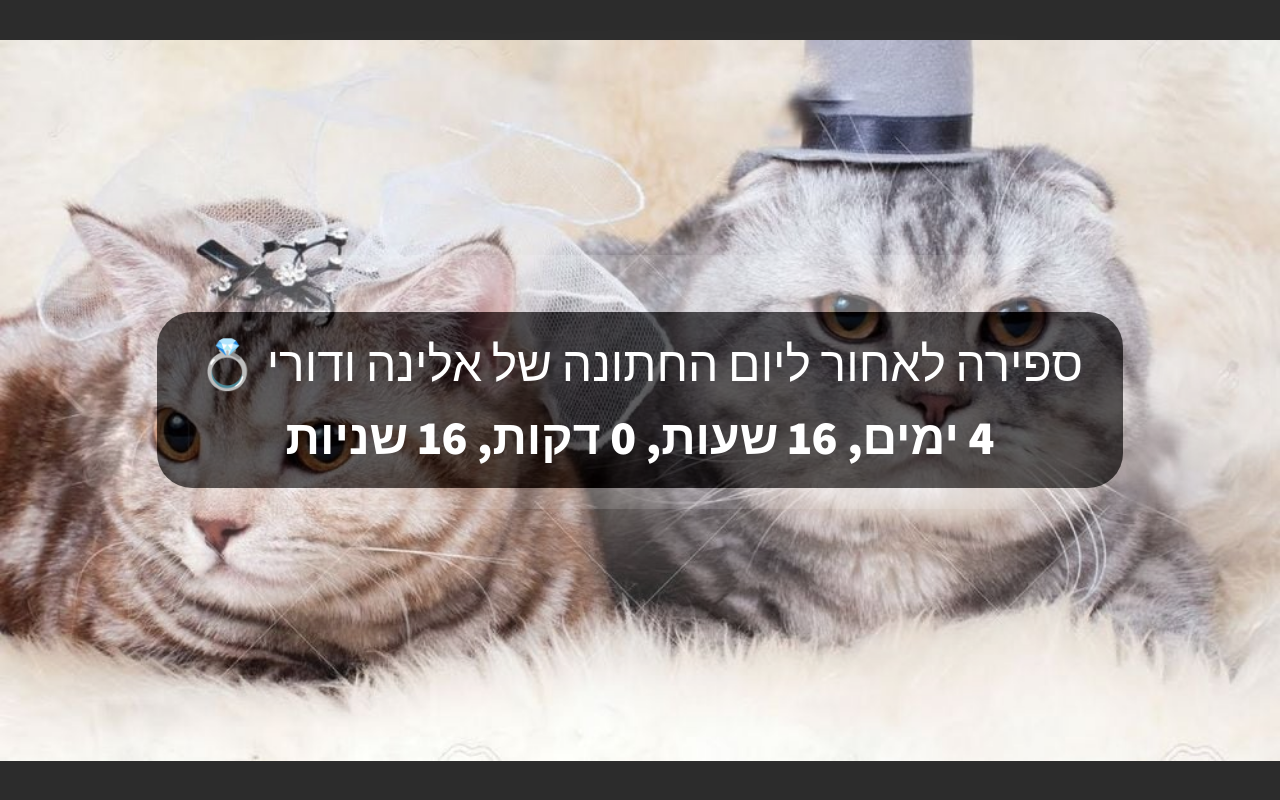
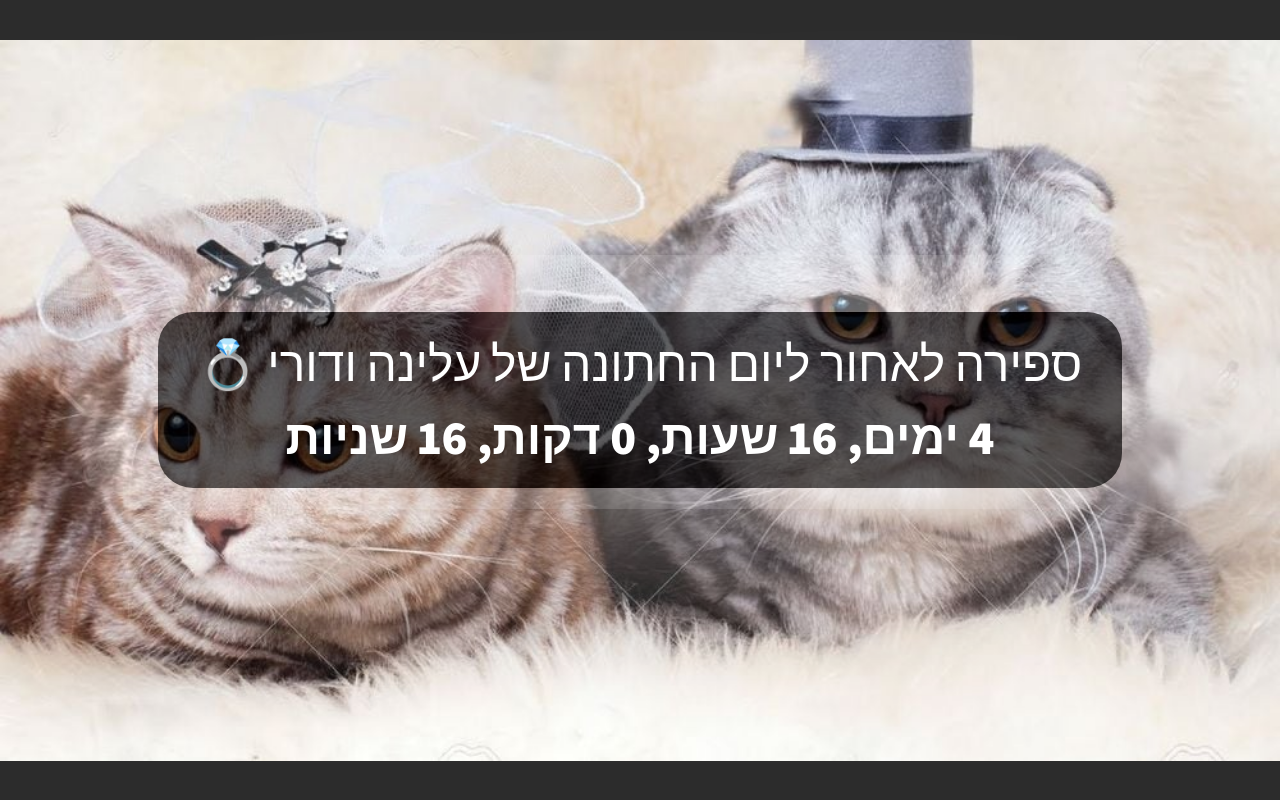
Before and after one commit to deploybobo/alina-dori, a plain HTML site: page index.html in a window 1280 px wide. Drawn offline with Linux system fonts and the light colour scheme.

Commit message:
Update index.html

```diff
--- a/index.html
+++ b/index.html
@@ -9,7 +9,7 @@
 </head>
 <body>
     <div class="timer" dir="rtl">
-        <h1>ספירה לאחור ליום החתונה של אלינה ודורי 💍 </h1>
+        <h1>ספירה לאחור ליום החתונה של עלינה ודורי 💍 </h1>
         <h1 id="countDown"></h1>
     </div>
 
```
